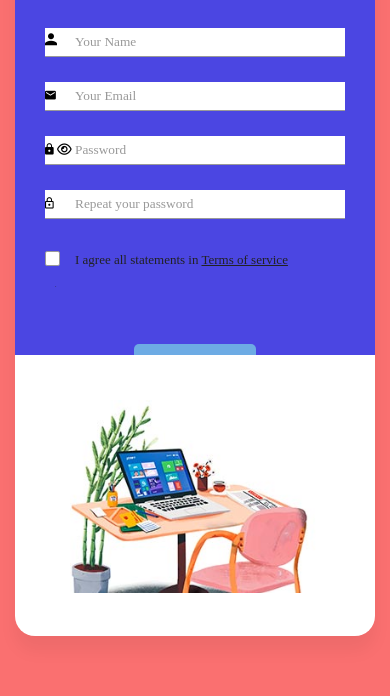
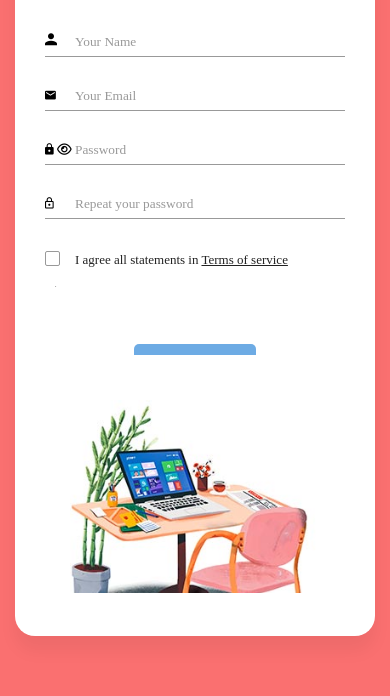
Before and after one commit to Taoqeer11/super-memory, a plain HTML site: page colorlib-regform-7/index.html in a window 390 px wide. Shown: the part 148-844 px from the top of the page. Drawn offline with Linux system fonts and the light colour scheme; a web font is replaced by a local one.

Commit message:
Update style.css

```diff
--- a/colorlib-regform-7/css/style.css
+++ b/colorlib-regform-7/css/style.css
@@ -618,7 +618,6 @@ label.valid {
       }
       .signup-form{
         height: 90vh;
-        background-color: rgb(75, 70, 226);
       }
       #inputError1,#inputError2,#inputError3,#inputError4,#inputError5{
         /* margin-left: -60px; */
```
